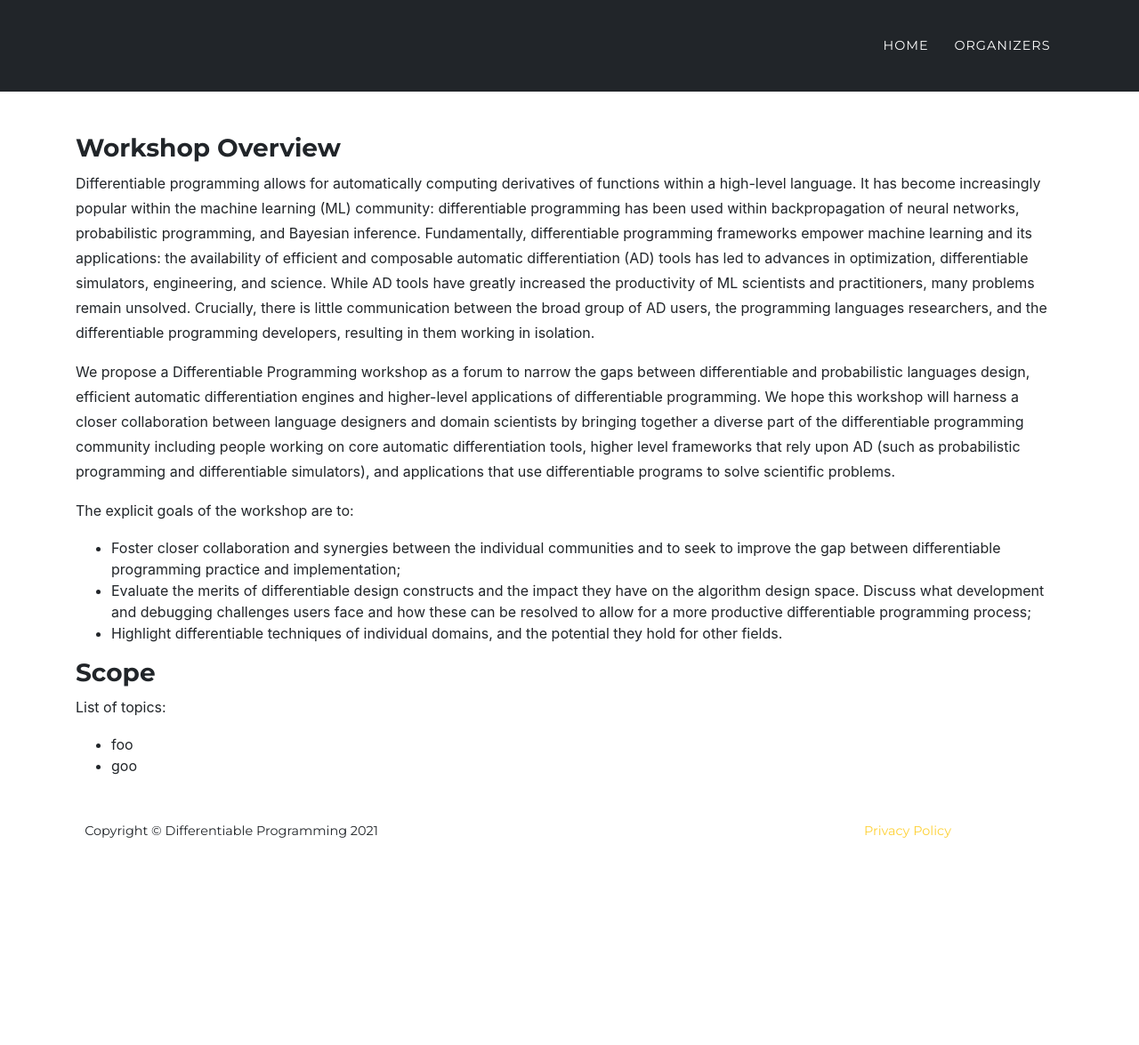
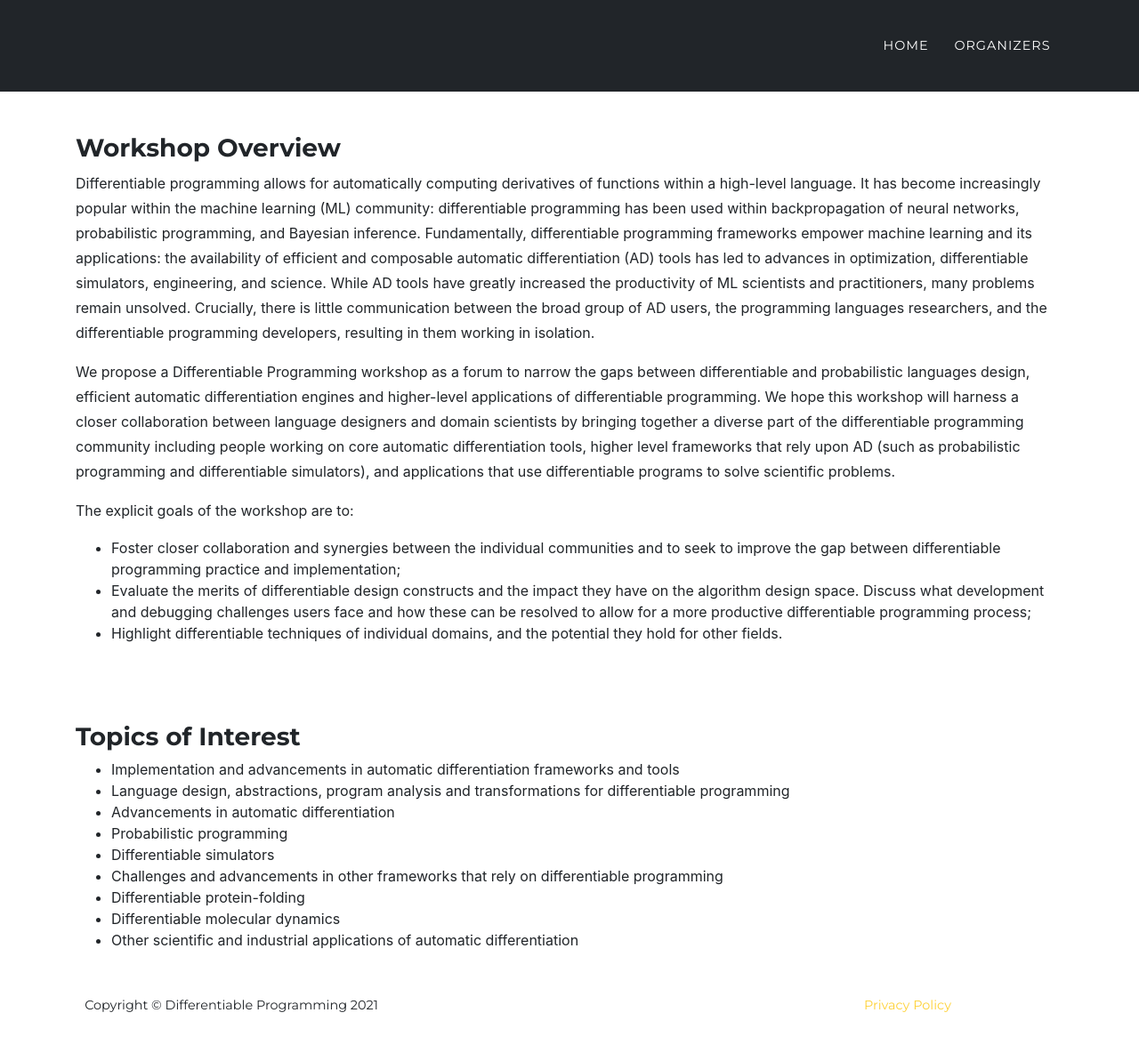
Before and after one commit to mgorinova/www, a Jekyll site: the page built from index.md, in a window 1280 px wide and 1175 px high. Shown: the whole window at 89% size. Built offline with Jekyll 4.4.1, drawn with Linux system fonts in a browser that asks for light colours; nearby versions of some CDN libraries; some web fonts are replaced.

Commit message:
Update index.md

```diff
--- a/index.md
+++ b/index.md
@@ -14,8 +14,16 @@ The explicit goals of the workshop are to:
 * Evaluate the merits of differentiable design constructs and the impact they have on the algorithm design space. Discuss what development and debugging challenges users face and how these can be resolved to allow for a more productive differentiable programming process;
 * Highlight differentiable techniques of individual domains, and the potential they hold for other fields.
 
-### Scope
+<br/><br/>
 
-List of topics:
-* foo
-* goo
+### Topics of Interest
+
+* Implementation and advancements in automatic differentiation frameworks and tools
+* Language design, abstractions, program analysis and transformations for differentiable programming
+* Advancements in automatic differentiation
+* Probabilistic programming
+* Differentiable simulators
+* Challenges and advancements in other frameworks that rely on differentiable programming
+* Differentiable protein-folding
+* Differentiable molecular dynamics
+* Other scientific and industrial applications of automatic differentiation
```
